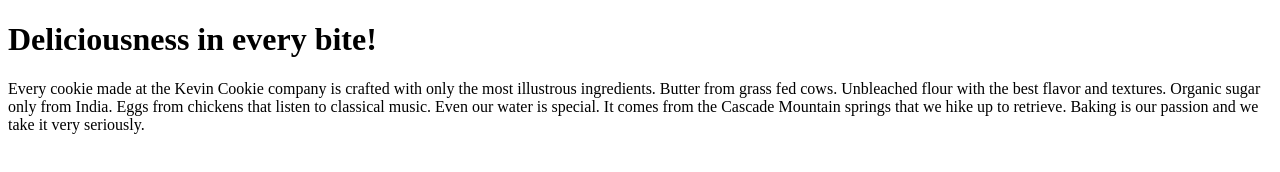
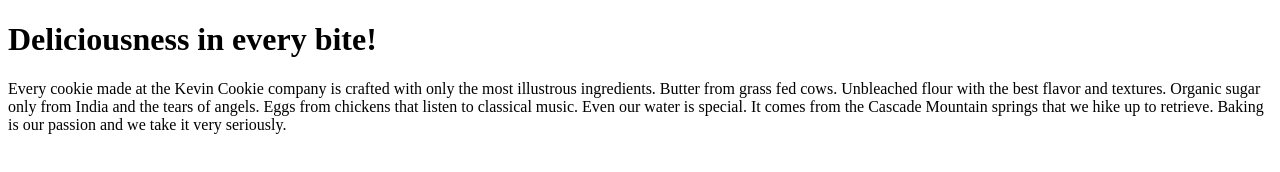
Before and after one commit to DrakeCub/Cookiecompany.com, a plain HTML site: page index.htm in a window 1280 px wide. Drawn offline with Linux system fonts and the light colour scheme.

Commit message:
Update index.htm

```diff
--- a/index.htm
+++ b/index.htm
@@ -3,7 +3,7 @@
 <body>
 
 <h1>Deliciousness in every bite!</h1>
-<p>Every cookie made at the Kevin Cookie company is crafted with only the most illustrous ingredients. Butter from grass fed cows. Unbleached flour with the best flavor and textures. Organic sugar only from India. Eggs from chickens that listen to classical music. Even our water is special. It comes from the Cascade Mountain springs that we hike up to retrieve. Baking is our passion and we take it very seriously.</p>
+<p>Every cookie made at the Kevin Cookie company is crafted with only the most illustrous ingredients. Butter from grass fed cows. Unbleached flour with the best flavor and textures. Organic sugar only from India and the tears of angels. Eggs from chickens that listen to classical music. Even our water is special. It comes from the Cascade Mountain springs that we hike up to retrieve. Baking is our passion and we take it very seriously.</p>
 
 
 </body>
```
